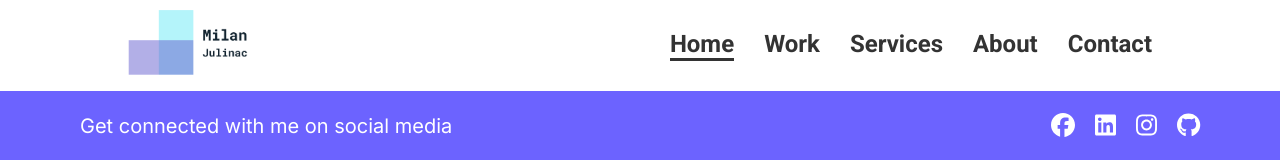
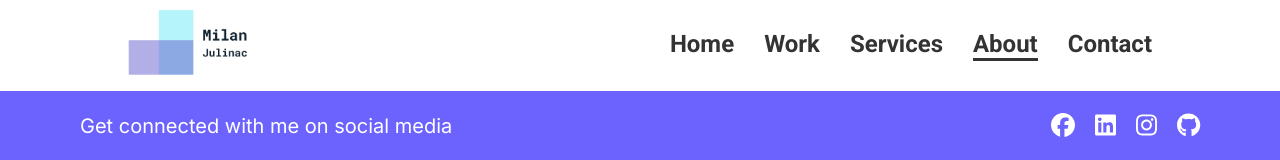
Before and after one commit to MilanJulinac42/professional-portfolio, a Next.js app: page /about in a window 1280 px wide. Shown: the top 160 px of the page. Built offline with nearby package versions, Linux system fonts and the light colour scheme.

Commit message:
fixed navigtion

```diff
--- a/src/app/layout/Footer/Footer.module.scss
+++ b/src/app/layout/Footer/Footer.module.scss
@@ -70,7 +70,7 @@
     list-style: none;
     display: flex;
     flex-direction: column;
-    gap: 5px;
+    gap: 6px;
 
     h5 {
         font-size: 18px;
--- a/src/app/layout/Nav/Nav.tsx
+++ b/src/app/layout/Nav/Nav.tsx
@@ -4,9 +4,15 @@ import Link from "next/link";
 import styles from "./Nav.module.scss";
 import { roboto } from "../../layout";
 import NavbarMobile from "./NavMobile";
+import { useRouter, usePathname } from "next/navigation";
 
 const Navbar = () => {
+    const router = usePathname();
     const [isScrolled, setIsScrolled] = useState(false);
+
+    const isLinkActive = (href: string) => {
+        return router === href;
+    };
 
     useEffect(() => {
         const handleScroll = () => {
@@ -40,27 +46,43 @@ const Navbar = () => {
                         ></img>
                     </div>
                     <ul className={styles.links}>
-                        <li className={styles.active}>
+                        <li className={isLinkActive("/") ? styles.active : ""}>
                             <Link className={roboto.className} href="/">
                                 Home
                             </Link>
                         </li>
-                        <li>
+                        <li
+                            className={
+                                isLinkActive("/work") ? styles.active : ""
+                            }
+                        >
                             <Link className={roboto.className} href="/work">
                                 Work
                             </Link>
                         </li>
-                        <li>
+                        <li
+                            className={
+                                isLinkActive("/services") ? styles.active : ""
+                            }
+                        >
                             <Link className={roboto.className} href="/services">
                                 Services
                             </Link>
                         </li>
-                        <li>
+                        <li
+                            className={
+                                isLinkActive("/about") ? styles.active : ""
+                            }
+                        >
                             <Link className={roboto.className} href="/about">
                                 About
                             </Link>
                         </li>
-                        <li>
+                        <li
+                            className={
+                                isLinkActive("/contact") ? styles.active : ""
+                            }
+                        >
                             <Link className={roboto.className} href="/contact">
                                 Contact
                             </Link>
```
